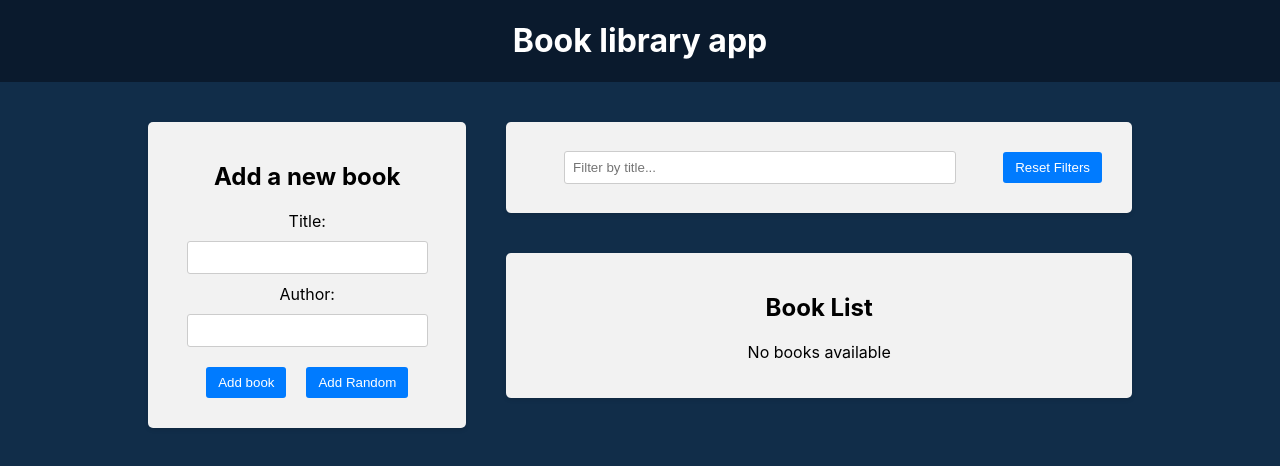
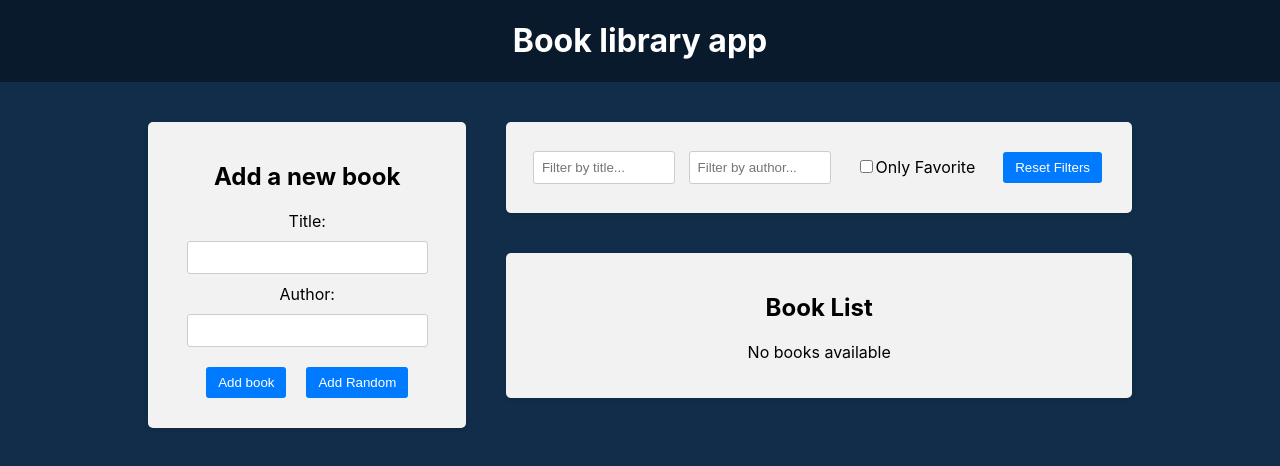
Before and after one commit to oleksandrkoval63/frontend, a React (Create React App) app: page / in a window 1280 px wide. Shown: the top 466 px of the page. Built offline with nearby package versions, Linux system fonts and the light colour scheme.

Commit message:
Favorite Filter

```diff
--- a/src/components/BookList/BookList.js
+++ b/src/components/BookList/BookList.js
@@ -1,6 +1,6 @@
 import { useSelector, useDispatch } from "react-redux";
 import { BsBookmarkStarFill, BsBookmarkStar } from 'react-icons/bs'
-import { selectTitleFilter } from "../../redux/slices/filterSlice";
+import { selectTitleFilter, selectOnlyFavoriteFilter, selectAuthorFilter } from "../../redux/slices/filterSlice";
 import { deleteBook, toggleFavorite } from "../../redux/books/actionCreators";
 import "./BookList.css";
 
@@ -8,6 +8,8 @@ import "./BookList.css";
 const BookList = () => {
    const books = useSelector((state)=> state.books)
    const titleFilter = useSelector(selectTitleFilter)
+   const authorFilter = useSelector(selectAuthorFilter)
+   const onlyFavoriteFilter = useSelector(selectOnlyFavoriteFilter)
    const dispatch = useDispatch()
 
    const handleDeleteBook = (id) => {
@@ -20,13 +22,15 @@ const BookList = () => {
 
    const filteredBooks = books.filter((book) => {
       const matchesTitle = book.title.toLowerCase().includes(titleFilter.toLowerCase())
-      return matchesTitle
+      const matchesAuthor = book.author.toLowerCase().includes(authorFilter.toLowerCase())
+      const matchesFavorite = onlyFavoriteFilter ? book.isFavorite : true
+      return matchesTitle && matchesAuthor && matchesFavorite
    })
 
    return (
       <div className="app-block book-list">
          <h2>Book List</h2>
-         {books.length === 0 ? (<p>No books available</p>) : (
+         {filteredBooks.length === 0 ? (<p>No books available</p>) : (
             <ul>
                {filteredBooks.map((book, i)=>(
                   <li key={book.id}>
--- a/src/components/Filter/Filter.js
+++ b/src/components/Filter/Filter.js
@@ -1,5 +1,5 @@
 import { useDispatch, useSelector } from "react-redux";
-import { setTitleFilter, selectTitleFilter, resetFilters } from "../../redux/slices/filterSlice";
+import { setTitleFilter, selectTitleFilter, setAuthorFilter, selectAuthorFilter, setOnlyFavoriteFilter, selectOnlyFavoriteFilter, resetFilters } from "../../redux/slices/filterSlice";
 import "./Filter.css";
 
 
@@ -7,9 +7,19 @@ const Filter = () => {
 
    const dispatch = useDispatch()
    const titleFilter = useSelector(selectTitleFilter)
+   const authorFilter = useSelector(selectAuthorFilter)
+   const onlyFavoriteFilter = useSelector(selectOnlyFavoriteFilter)
 
    const handleTitleFilterChange = (e) => {
       dispatch(setTitleFilter(e.target.value))
+   }
+
+   const handleAuthorFilterChange = (e) => {
+      dispatch(setAuthorFilter(e.target.value))
+   }
+
+   const handleOnlyFavoriteFilterChange = () => {
+      dispatch(setOnlyFavoriteFilter())
    }
 
    const handleResetFilters = () =>{
@@ -22,6 +32,15 @@ const Filter = () => {
             <div className="filter-group">
                <input value={titleFilter} onChange={handleTitleFilterChange} type="text" placeholder="Filter by title..."></input>
             </div>
+            <div className="filter-group">
+               <input value={authorFilter} onChange={handleAuthorFilterChange} type="text" placeholder="Filter by author..."></input>
+            </div>
+            <div className="filter-group">
+               <label>
+                  <input type="checkbox" checked={onlyFavoriteFilter} onChange={handleOnlyFavoriteFilterChange}></input>
+                  Only Favorite
+               </label>
+            </div>
             <button type="button" onClick={handleResetFilters}>Reset Filters</button>
          </div>
       </div>
--- a/src/redux/slices/filterSlice.js
+++ b/src/redux/slices/filterSlice.js
@@ -1,7 +1,9 @@
 import { createSlice } from "@reduxjs/toolkit"
 
 const initialState = {
-    title: ''
+    title: '',
+    author: '',
+    onlyFavorite: false,
 }
 
 const filterSlice = createSlice({
@@ -11,14 +13,22 @@ const filterSlice = createSlice({
         setTitleFilter: (state, action) => {
             return {...state, title: action.payload}
         },
-        resetFilters: (state) => {
+        setAuthorFilter: (state, action) => {
+            return {...state, author: action.payload}
+        },
+        setOnlyFavoriteFilter: (state) => {
+            return {...state, onlyFavorite: !state.onlyFavorite}
+        },
+        resetFilters: () => {
             return initialState
         }
     }
 })
 
-export const { setTitleFilter, resetFilters } = filterSlice.actions
+export const { setTitleFilter, setAuthorFilter, setOnlyFavoriteFilter, resetFilters } = filterSlice.actions
 
 export const selectTitleFilter = (state) => state.filter.title
+export const selectAuthorFilter = (state) => state.filter.author
+export const selectOnlyFavoriteFilter = (state) => state.filter.onlyFavorite
 
 export default filterSlice.reducer
```
